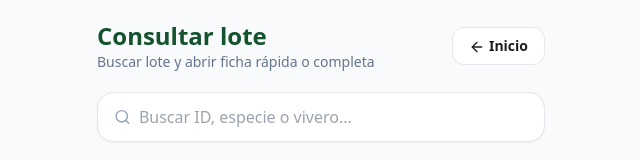
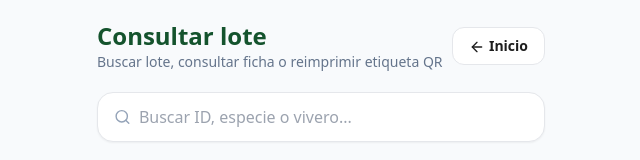
Before and after one commit to Phyllium2026/sitrap-dashboard-web, a Next.js app: page /consultar-lote in a window 1280 px wide. Shown: the top 160 px of the page, without its empty margins (319-959 px from the left). Built offline with nearby package versions, Linux system fonts and the light colour scheme; no server answers.

Commit message:
Update page.tsx

```diff
--- a/app/consultar-lote/page.tsx
+++ b/app/consultar-lote/page.tsx
@@ -2,7 +2,7 @@
 
 import Link from 'next/link';
 import { useEffect, useMemo, useState } from 'react';
-import { ArrowLeft, Search, PackageCheck } from 'lucide-react';
+import { ArrowLeft, Search, PackageCheck, Tag } from 'lucide-react';
 
 const API = '/api/sitrap';
 
@@ -41,14 +41,13 @@ export default function ConsultarLotePage() {
   return (
     <main className="min-h-screen bg-slate-50 p-5">
       <div className="mx-auto max-w-md">
-
         <div className="mb-5 flex items-center justify-between">
           <div>
             <h1 className="text-2xl font-black text-[#14532d]">
               Consultar lote
             </h1>
             <p className="text-sm text-slate-500">
-              Buscar lote y abrir ficha rápida o completa
+              Buscar lote, consultar ficha o reimprimir etiqueta QR
             </p>
           </div>
 
@@ -108,7 +107,7 @@ export default function ConsultarLotePage() {
                     </div>
                   </div>
 
-                  <div className="grid grid-cols-2 gap-2">
+                  <div className="grid grid-cols-1 gap-2">
                     <Link
                       href={`/lote?id=${encodeURIComponent(id)}`}
                       className="rounded-2xl bg-[#14532d] px-3 py-3 text-center text-sm font-bold text-white"
@@ -122,6 +121,14 @@ export default function ConsultarLotePage() {
                     >
                       Ficha completa
                     </Link>
+
+                    <Link
+                      href={`/lote-creado?id=${encodeURIComponent(id)}`}
+                      className="flex items-center justify-center gap-2 rounded-2xl border border-emerald-600 bg-emerald-50 px-3 py-3 text-center text-sm font-bold text-emerald-700"
+                    >
+                      <Tag size={16} />
+                      Reimprimir etiqueta
+                    </Link>
                   </div>
                 </div>
               );
```
